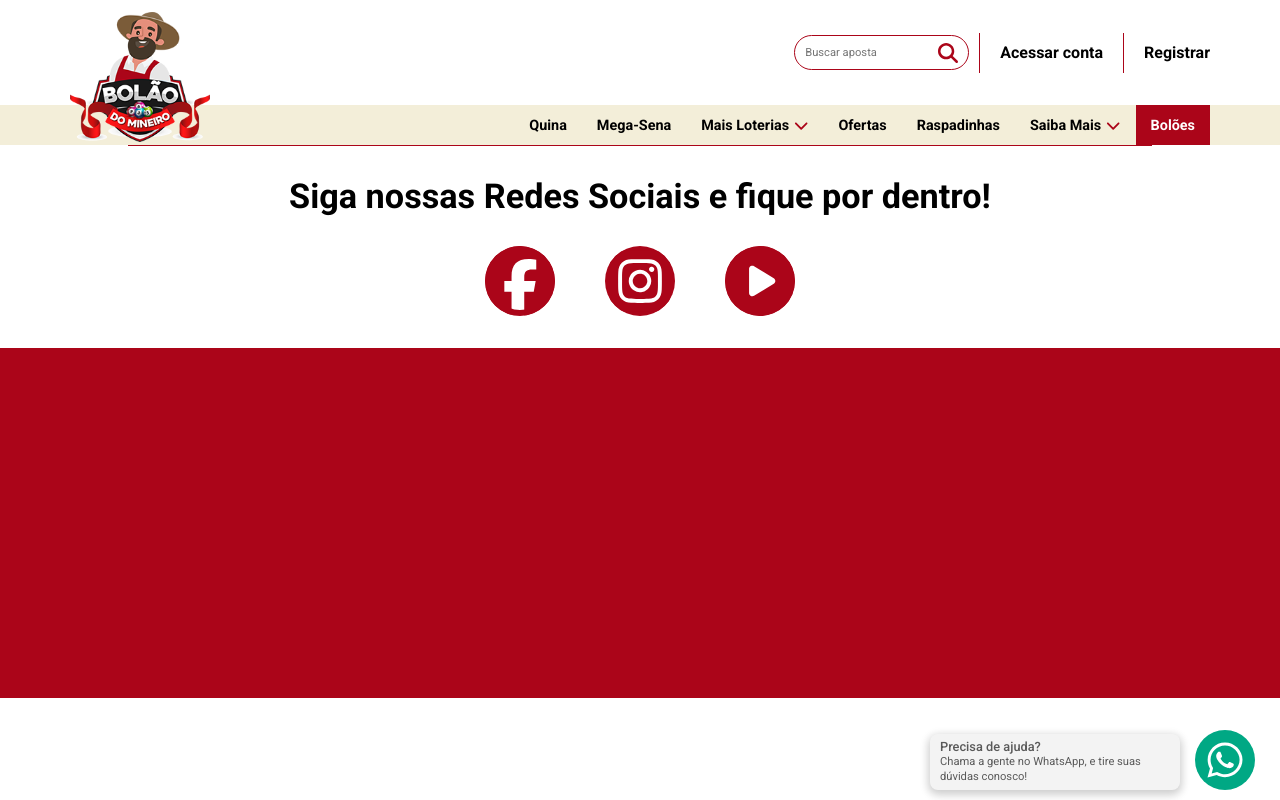
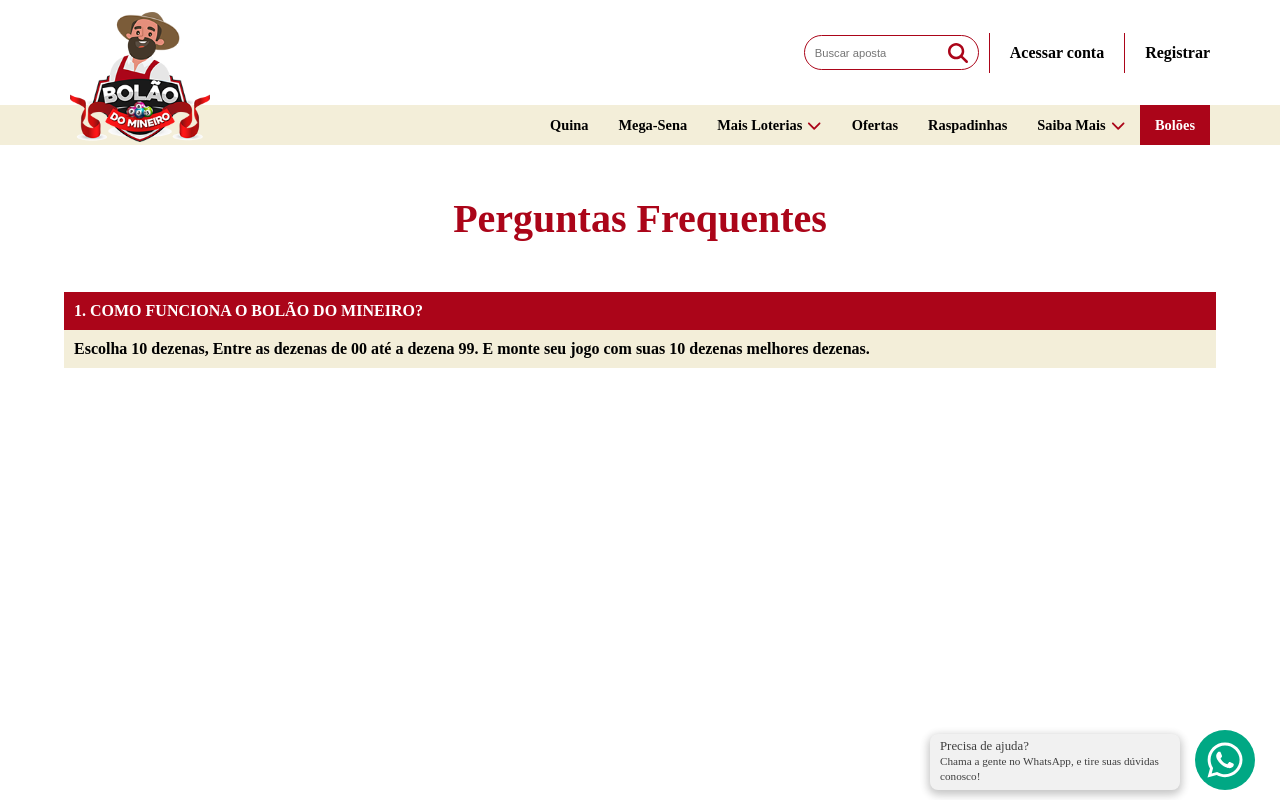
Before and after one commit to bolaodomineiro/app, a React (Vite) app: page /FaqSection in a window 1280 px wide. Shown: the top 800 px of the page. Built offline with nearby package versions, Linux system fonts and the light colour scheme.

Commit message:
feat: frequently asked questions section

```diff
--- a/src/Rotas.jsx
+++ b/src/Rotas.jsx
@@ -2,6 +2,7 @@ import { Routes, Route } from "react-router-dom";
 
 import  Home  from "./pages/home/Home";
 import  Rule  from "./pages/regulation/Rule";
+import FaqSection from "./pages/faq/FaqSection.";
 
 export const Rotas = () => {
 
@@ -10,6 +11,7 @@ export const Rotas = () => {
             <Routes>
                 <Route path="/" element={<Home />} />
                 <Route path="/Rule" element={<Rule />} />
+                <Route path="/FaqSection" element={<FaqSection />} />
             </Routes>
         </>
     )
--- /dev/null
+++ b/src/components/cards/faqCard/FaqCard.jsx
@@ -0,0 +1,16 @@
+import { ContainerFaq } from "./FaqCardStyles"
+
+const FaqCard = ({title, description}) => {
+    return (
+        <ContainerFaq>
+            <div className="faq_title">
+                <h4>{title}</h4>
+            </div>
+            <div className="faq_description">
+                <p>{description}</p>
+            </div>
+        </ContainerFaq>
+    )
+}
+
+export default FaqCard
--- /dev/null
+++ b/src/components/cards/faqCard/FaqCardStyles.jsx
@@ -0,0 +1,31 @@
+import styled from "styled-components";
+
+
+export const ContainerFaq  = styled.section`
+    width: 90%;
+
+    .faq_title{
+        width: 100%;
+        display: flex;
+        align-items: center;
+        font-weight: bold;
+        font-size: 1rem;
+        background-color: #AB0519;
+        padding: 10px ;
+        color: #fff;
+    }
+
+    .faq_description {
+        overflow: hidden;
+        height: ;
+        transition: all 0.5s;
+        background-color: #F3EED9;
+
+        p {
+            font-size: 1rem;
+            padding: 10px;
+            font-weight: bold;
+        }
+    }
+
+`
--- a/src/components/navigation/Menu.jsx
+++ b/src/components/navigation/Menu.jsx
@@ -28,7 +28,7 @@ const Menu = ({ toggleMenu, setMenu }) => {
                     <FontAwesomeIcon className="chevron_icone" icon={faChevronDown} />
                     <ul className="dropdown">
                         <Link className="link" to="/Rule"><li onClick={() => setMenu(!toggleMenu)}>Regulamento</li></Link>
-                        <Link className="link" to="/faq"><li onClick={() => setMenu(!toggleMenu)}>Perguntas Frequentes</li></Link>
+                        <Link className="link" to="/FaqSection"><li onClick={() => setMenu(!toggleMenu)}>Perguntas Frequentes</li></Link>
                     </ul>
                 </li>
                 <li onClick={() => setMenu(!toggleMenu)}>Bolões</li>
--- a/src/index.css
+++ b/src/index.css
@@ -6,6 +6,4 @@
   outline: none;
   list-style: none;
   text-decoration: none;
-  font-family: "Roboto", sans-serif;
-
 }
--- /dev/null
+++ b/src/pages/faq/FaqSection..jsx
@@ -0,0 +1,15 @@
+import { FaqSectionContainer } from "./FaqStyles";
+import TextBox from "../../components/textContent/TextBox";
+import FaqCard from "../../components/cards/faqCard/FaqCard";
+
+const FaqSection = () => {
+
+    return (
+        <FaqSectionContainer>
+            <TextBox title="Perguntas Frequentes"/>
+            <FaqCard title={"1. COMO FUNCIONA O BOLÃO DO MINEIRO?"} description={"Escolha 10 dezenas, Entre as dezenas de 00 até a dezena 99. E monte seu jogo com suas 10 dezenas melhores dezenas."}/>
+        </FaqSectionContainer>
+    )
+}
+
+export default FaqSection;
--- /dev/null
+++ b/src/pages/faq/FaqStyles.jsx
@@ -0,0 +1,17 @@
+import styled from "styled-components";
+
+export const FaqSectionContainer = styled.section`
+    width: 100%;
+    min-height: 100vh;
+    display: flex;
+    flex-direction: column;
+    align-items: center;
+    padding: 50px 0px;
+
+    div h3{
+        font-size: 2.5rem;
+        color: #AB0519;
+        margin-bottom: 50px;
+    }
+
+`
```
